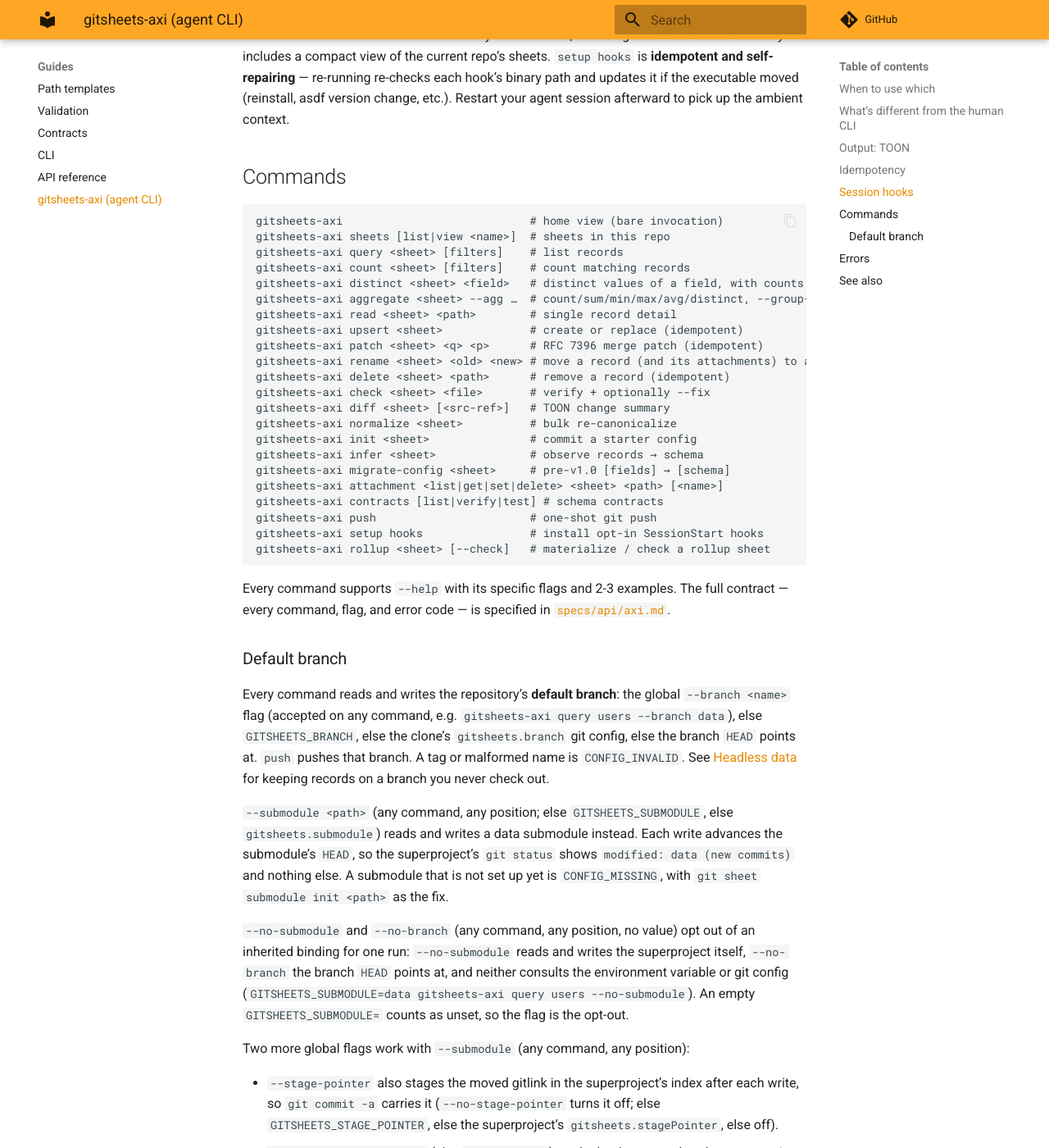
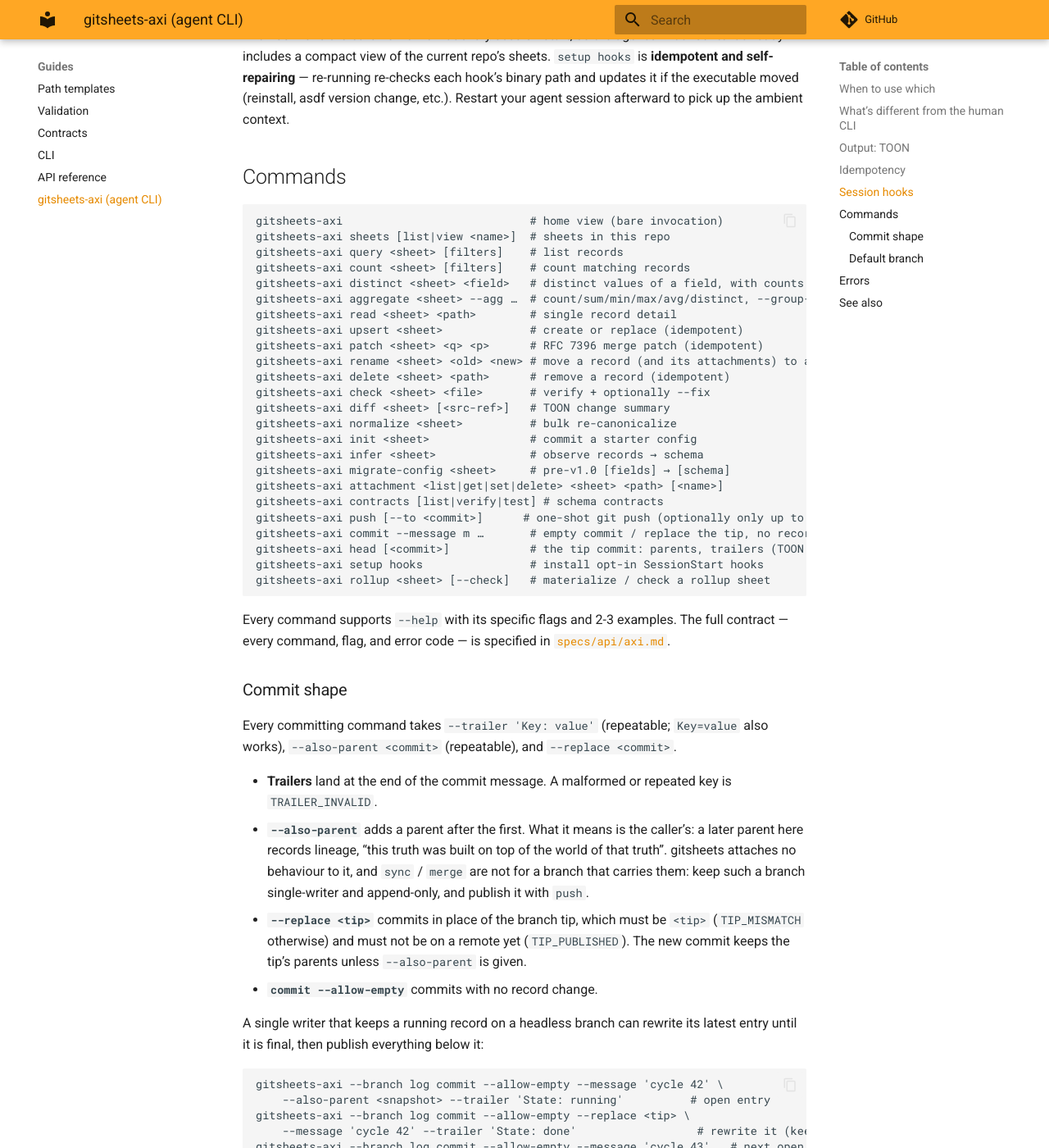
Before and after one commit to JarvusInnovations/gitsheets, an MkDocs documentation site: the page built from docs/axi.md, in a window 1280 px wide and 1400 px high, scrolled down 3089 px. Shown: the whole window at 82% size. Built offline with MkDocs 1.6.1 and Material for MkDocs 9.7.7, drawn with Linux system fonts in a browser that asks for light colours; comment, search, counter and statistics services are not loaded; some of the changed text lies outside the part shown.

Commit message:
docs: commit-shape options, commit / head / push --to
Co-Authored-By: Claude Opus <noreply@anthropic.com>

````diff
--- a/docs/axi.md
+++ b/docs/axi.md
@@ -116,7 +116,9 @@ gitsheets-axi infer <sheet>              # observe records → schema
 gitsheets-axi migrate-config <sheet>     # pre-v1.0 [fields] → [schema]
 gitsheets-axi attachment <list|get|set|delete> <sheet> <path> [<name>]
 gitsheets-axi contracts [list|verify|test] # schema contracts
-gitsheets-axi push                       # one-shot git push
+gitsheets-axi push [--to <commit>]      # one-shot git push (optionally only up to a commit)
+gitsheets-axi commit --message m …       # empty commit / replace the tip, no record written
+gitsheets-axi head [<commit>]            # the tip commit: parents, trailers (TOON; --json-out)
 gitsheets-axi setup hooks                # install opt-in SessionStart hooks
 gitsheets-axi rollup <sheet> [--check]   # materialize / check a rollup sheet
 ```
@@ -124,6 +126,35 @@ gitsheets-axi rollup <sheet> [--check]   # materialize / check a rollup sheet
 Every command supports `--help` with its specific flags and 2-3 examples.
 The full contract — every command, flag, and error code — is specified in
 [`specs/api/axi.md`](../specs/api/axi.md).
+
+### Commit shape
+
+Every committing command takes `--trailer 'Key: value'` (repeatable; `Key=value`
+also works), `--also-parent <commit>` (repeatable), and `--replace <commit>`.
+
+- **Trailers** land at the end of the commit message. A malformed or repeated key is `TRAILER_INVALID`.
+- **`--also-parent`** adds a parent after the first. What it means is the caller's: a
+  later parent here records lineage, "this truth was built on top of the world of that
+  truth". gitsheets attaches no behaviour to it, and `sync` / `merge` are not for a
+  branch that carries them: keep such a branch single-writer and append-only, and
+  publish it with `push`.
+- **`--replace <tip>`** commits in place of the branch tip, which must be `<tip>`
+  (`TIP_MISMATCH` otherwise) and must not be on a remote yet (`TIP_PUBLISHED`). The new
+  commit keeps the tip's parents unless `--also-parent` is given.
+- **`commit --allow-empty`** commits with no record change.
+
+A single writer that keeps a running record on a headless branch can rewrite its
+latest entry until it is final, then publish everything below it:
+
+```text
+gitsheets-axi --branch log commit --allow-empty --message 'cycle 42' \
+    --also-parent <snapshot> --trailer 'State: running'          # open entry
+gitsheets-axi --branch log commit --allow-empty --replace <tip> \
+    --message 'cycle 42' --trailer 'State: done'                  # rewrite it (keeps its parents)
+gitsheets-axi --branch log commit --allow-empty --message 'cycle 43'   # next open entry
+gitsheets-axi --branch log push --to <cycle 42 commit>            # publish all but the open one
+gitsheets-axi --branch log head --json-out=/tmp/tip.json          # read back: parents, trailers
+```
 
 ### Default branch
 
@@ -228,7 +259,7 @@ Stable codes the agent can switch on (agents switch on `code`, never on the mess
 
 - `VALIDATION_ERROR` — a usage error: unknown command or flag, missing argument, malformed `--filter` / `--agg` or global flag, a command applied to the wrong kind of sheet. The only code that exits `2`.
 - `VALIDATION_FAILED` — a record failed the sheet's JSON Schema or a contract (a data error, not a usage error).
-- `NOT_FOUND`, `CONFIG_MISSING` (the data submodule is not set up), `CONFIG_INVALID`, `CONFIG_EXISTS`, `INVALID_JSON`, `NO_RECORDS`, `NOT_A_REPOSITORY`, `NOT_CANONICAL`, `INDEX_CONFLICT`, `PATH_TEMPLATE_ERROR`, `REF_ERROR`, `SHEET_DERIVED`, `TRANSACTION_ERROR`, `ROLLUP_STALE`, `AGGREGATION_FAILED`, `CONTRACT_MISSING` / `CONTRACT_INVALID` / `CONTRACT_UNSATISFIED`, `WRITE_ERROR`, `NON_FAST_FORWARD`, `PUSH_FAILED`, `HOOK_INSTALL_FAILED`, `UNKNOWN_ERROR`.
+- `NOT_FOUND`, `CONFIG_MISSING` (the data submodule is not set up), `CONFIG_INVALID`, `CONFIG_EXISTS`, `INVALID_JSON`, `NO_RECORDS`, `NOT_A_REPOSITORY`, `NOT_CANONICAL`, `INDEX_CONFLICT`, `PATH_TEMPLATE_ERROR`, `REF_ERROR`, `SHEET_DERIVED`, `TRANSACTION_ERROR`, `ROLLUP_STALE`, `AGGREGATION_FAILED`, `CONTRACT_MISSING` / `CONTRACT_INVALID` / `CONTRACT_UNSATISFIED`, `WRITE_ERROR`, `NON_FAST_FORWARD`, `PUSH_FAILED`, `HOOK_INSTALL_FAILED`, `TRAILER_INVALID`, `PARENT_NOT_FOUND`, `TIP_MISMATCH`, `TIP_PUBLISHED`, `UNKNOWN_ERROR`.
 
 Exit codes are stable: `0` for success (incl. no-ops), `2` for `VALIDATION_ERROR`, `1` for every other code. See [`specs/api/axi.md`](../specs/api/axi.md#errors) for what raises each code.
 
````
Also changed, not shown: docs/api.md (+8 -1 lines), docs/cli.md (+22 -0 lines), skills/gitsheets/references/api.md (+2 -0 lines), skills/gitsheets/references/axi.md (+4 -0 lines).
